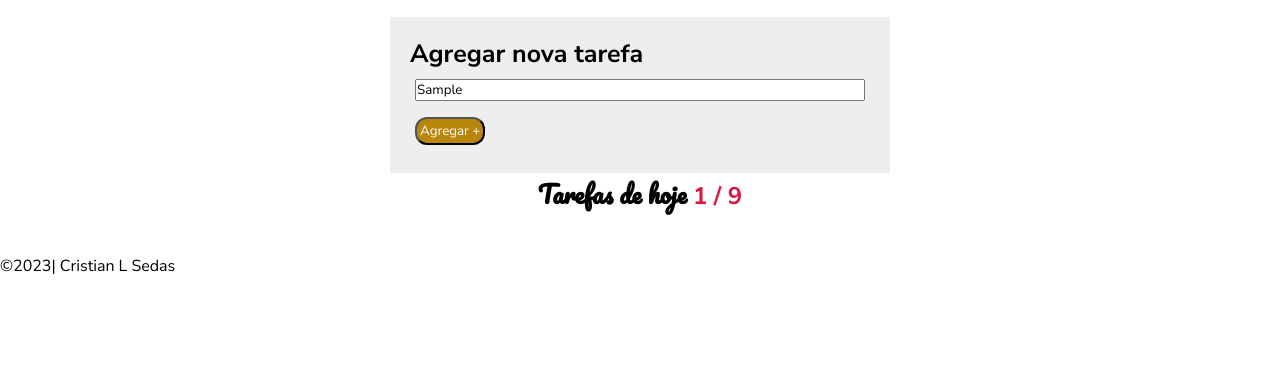
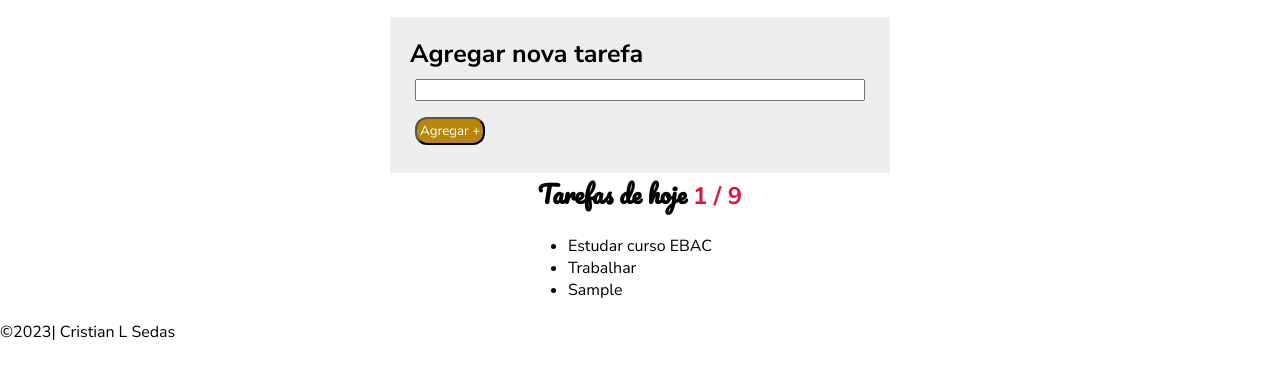
Before and after one commit to losecris78/curso_ebac_frontend, a plain HTML site: page index.html in a window 1280 px wide. Both pictures are taken after typing "Sample" into the empty fields and a click on the button "Agregar +". Shown: the part 143-522 px from the top of the page. Drawn offline with nearby package versions, Linux system fonts and the light colour scheme.

Commit message:
Enhancement in functionality, javascript

```diff
--- a/index.html
+++ b/index.html
@@ -11,20 +11,25 @@
 </head>
 <body>
     <header><h1>Lista de tarefas</h1></header>
-    <div><form>
+    <main>
+        <div>
+            <form>
                 <label for="nova_tarefa">Agregar nova tarefa</label>
-        <input type="text" name="tarefa nova" id="nova_tarefa" required>
+                <input type="text" name="tarefa nova" id="nova_tarefa">
                 <button type="submit" id="add">Agregar +</button>
-    </form></div>
-    <main class="novaLista">
+            </form>
+        </div>
+        <div class="novaLista">
             <h2>Tarefas de hoje <span id="date">Hoje</span></h2>
             <!--button type="button" id="verTarefas">Ver tarefas</button-->
             <div id="lista_completa">
                 <ul>
-                <!--li>Estudar curso EBAC</li>
-                <li>Trabalhar</li-->
+                    <li id="nueva"><a>Estudar curso EBAC</a></li>
+                    <li><a>Trabalhar</a></li-->
                 </ul>
             </div>
+        </div>
+
     </main>
     <footer>
         <p>&copy;<span id="year"></span>| Cristian L Sedas</p>
--- a/main.js
+++ b/main.js
@@ -3,25 +3,50 @@ $(document).ready(function(){
 
     $('form').on('submit', function(e){
         e.preventDefault();
+        let novaTarefa = $('#nova_tarefa').val();
+        const tarefas = $('<li></li>');
+        $(`<a>${novaTarefa}</a>`).appendTo(tarefas);
+        $(tarefas).appendTo('#lista_completa ul');
+
+        $('#nova_tarefa').val('');
+
+        $('a').on('click',function(){
+            $('li a:hover').addClass('done');
+        })
+    });
+
+
+    /*$('form').on('submit', function(e){
+        $('li').on('click',function(){
+            $('li a').addClass('done');
+        })
+        e.preventDefault();
         const new_task = $('#nova_tarefa').val();
- //const task_list = $(`<li style="display: none"><a' >${new_task}</a> </li>`);
- const task_list = $(`<li style="display: none">${new_task}</li>`);
+        const total_tasks = [];
+        //const task_list = $(`<li><a>${new_task}</a> </li>`);
+      //  const task_list = $(`<li><a>${new_task}</a></li>`);
         //agregando a nova tarefa na lista, usando o segundo botáo
- $('#add').on('click', function(){
-     $(new_task).appendTo(task_list);
-     $(task_list).appendTo('ul');
-     $(task_list).fadeIn(1500);
+        $('#add').click(function(){
+            if( $.inArray('new_task', total_tasks) !== -1 ){
+                alert("esa tarefa ja foi inserida")
+            } else{
+                $(new_task).appendTo(total_tasks);
+                $(total_tasks).appendTo('ul')
+
+                alert(`la nueva tarea es ${new_task}
+                y la lista es ${total_tasks}`)
+            }
+        })
+
+
         $('#nova_tarefa').val('');
-   /* alert(`la nueva tarea es ${new_task}
-     y la lista es ${task_list}`)*/
-     $('li').on ('click',function(){
-         $('li').addClass('done');
+        $('a').on ('click',function(){
+            $('li:visited').addClass('done');
         })
+ $('#verTarefas').click(function(){
+     alert(`Prueba de funcionamiento del botón ${new_task}`);
     })
- /*$('#verTarefas').click(function(){
-     alert(`Prueba de funcionamiento del botón ${new_task}`);
     })*/
-})
 
 });
 
--- a/styles.css
+++ b/styles.css
@@ -59,10 +59,14 @@ button{
     margin: 10px 20px;
 
 }
-li {
+ul {
     cursor: pointer;
 }
 .done{
     text-decoration: line-through;
     color:crimson;
 }
+
+li a:visited{
+    text-decoration: line-through;
+}
```
Lines whose indentation alone changed are shown as unchanged.
